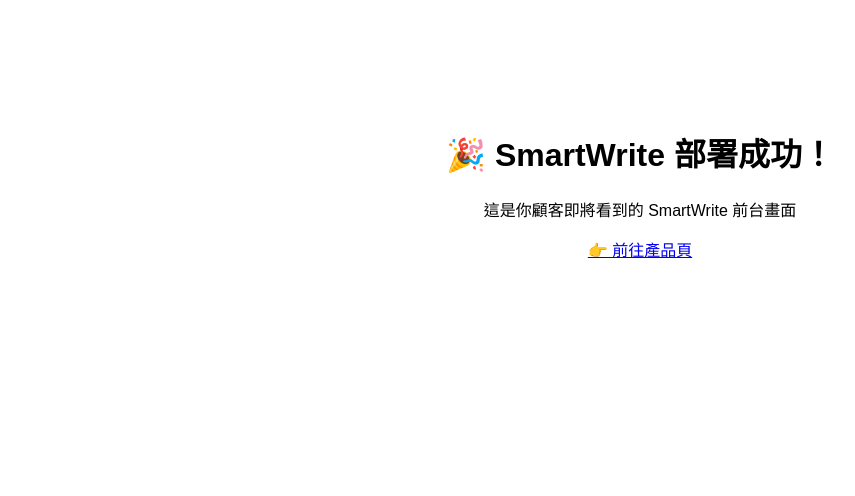
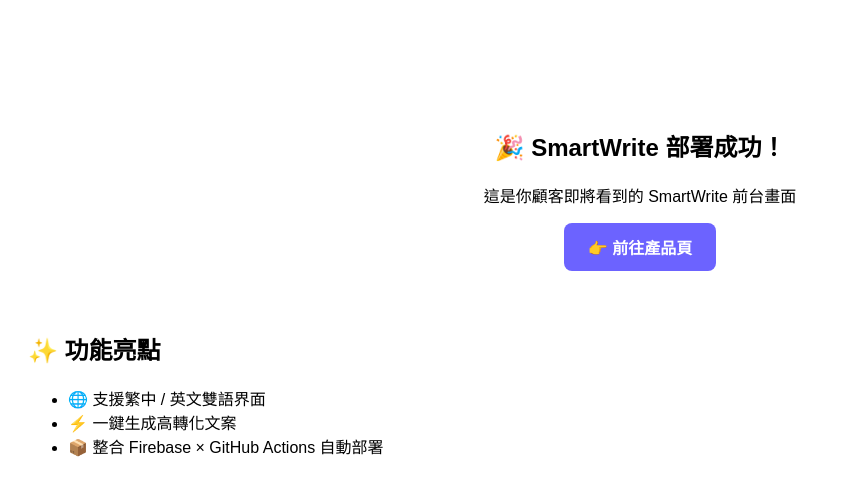
Before and after one commit to smartopiaglhk/smartwrite-deployment, a plain HTML site: page public/index.html in a window 1280 px wide. Shown: the whole page, without its empty margins (0-855 px from the left). Drawn offline with Linux system fonts and the light colour scheme.

Commit message:
🎨 UI 結構優化：語義標籤 + a11y + scroll + section 命名

```diff
--- a/public/index.html
+++ b/public/index.html
@@ -4,12 +4,43 @@
   <meta charset="UTF-8" />
   <meta name="viewport" content="width=device-width, initial-scale=1.0"/>
   <title>SmartWrite ⎯ 智能文案助手</title>
+  <style>
+    html, body {
+      scroll-snap-type: y mandatory;
+      -webkit-overflow-scrolling: touch;
+    }
+    section {
+      scroll-snap-align: start;
+    }
+    .button {
+      display: inline-block;
+      background: #6C63FF;
+      color: white;
+      padding: 12px 24px;
+      border-radius: 8px;
+      font-weight: bold;
+      text-decoration: none;
+    }
+  </style>
 </head>
-<body style="font-family:sans-serif;text-align:center;padding-top:100px">
-  <h1>🎉 SmartWrite 部署成功！</h1>
-  <p>這是你顧客即將看到的 SmartWrite 前台畫面</p>
-  <a href="https://smartopiaglhk.com/products/smartwrite" target="_blank">
-    👉 前往產品頁
-  </a>
+<body class="page-width" style="font-family:sans-serif; padding: 20px;">
+
+  <section role="region" aria-labelledby="welcome-section" class="geotopia-module-01-welcome" style="text-align:center; padding-top: 80px;">
+    <h1 id="welcome-section">🎉 SmartWrite 部署成功！</h1>
+    <p>這是你顧客即將看到的 SmartWrite 前台畫面</p>
+    <a href="https://smartopiaglhk.com/products/smartwrite" target="_blank" class="button">
+      👉 前往產品頁
+    </a>
+  </section>
+
+  <section role="region" aria-labelledby="feature-section" class="geotopia-module-02-features" style="margin-top: 60px;">
+    <h2 id="feature-section">✨ 功能亮點</h2>
+    <ul>
+      <li>🌐 支援繁中 / 英文雙語界面</li>
+      <li>⚡ 一鍵生成高轉化文案</li>
+      <li>📦 整合 Firebase × GitHub Actions 自動部署</li>
+    </ul>
+  </section>
+
 </body>
 </html>
```
